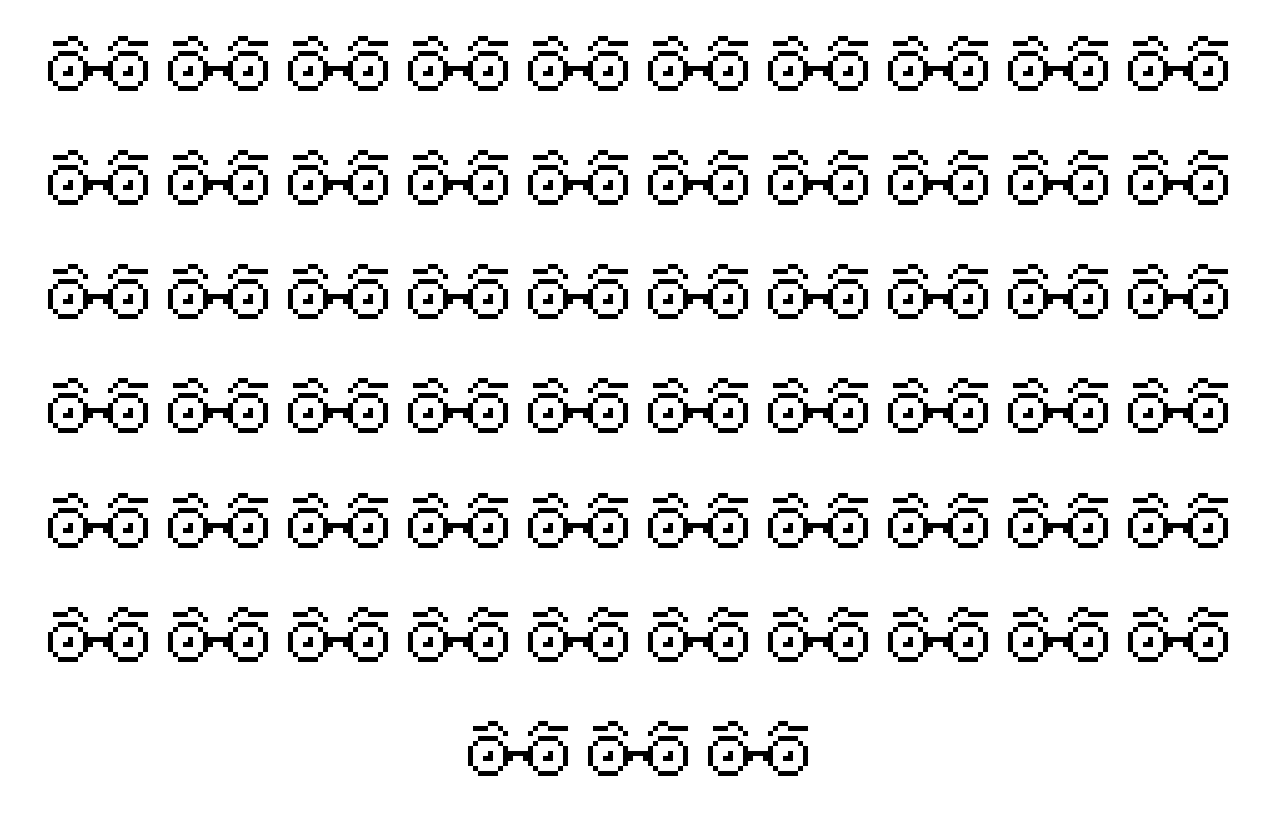
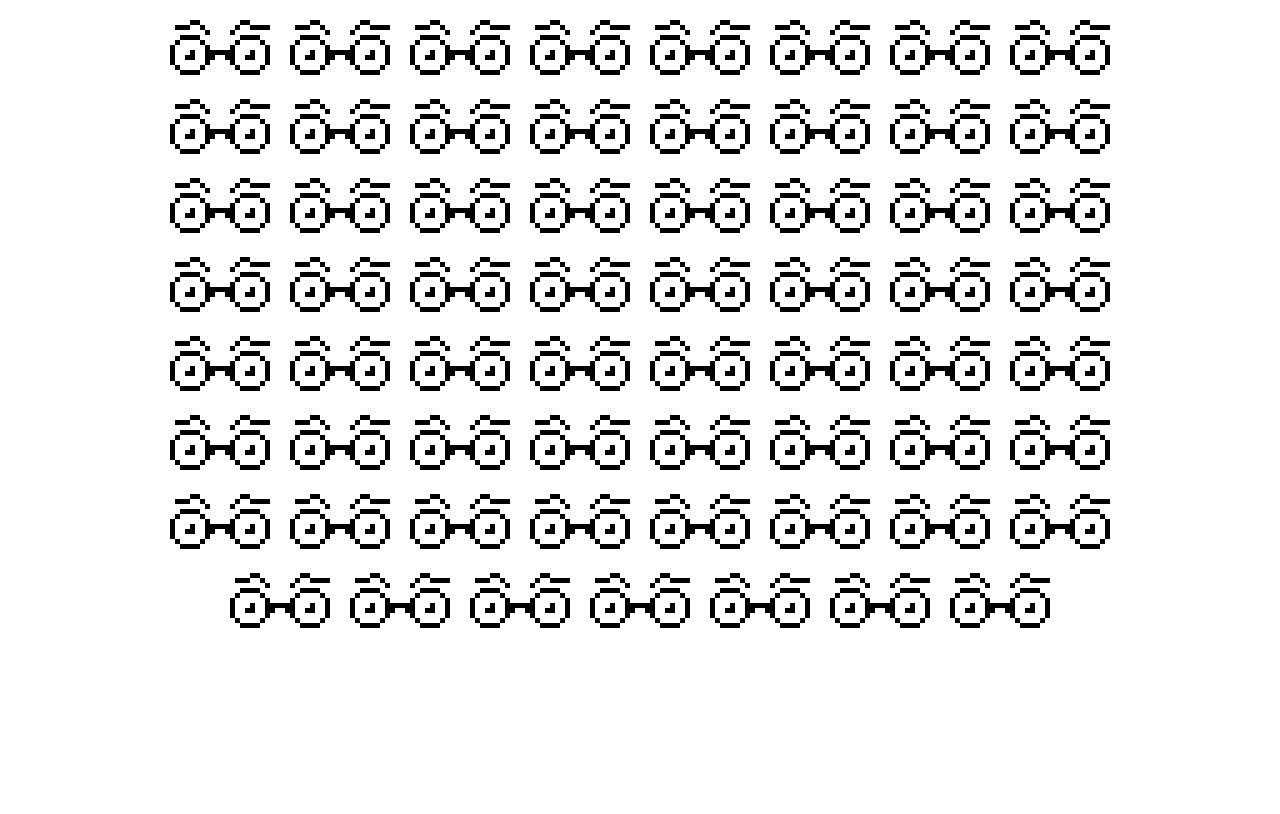
Before and after one commit to manske/eyes, a plain HTML site: page index.html in a window 1280 px wide. Drawn offline with Linux system fonts and the light colour scheme.

Commit message:
Changed size

```diff
--- a/style.css
+++ b/style.css
@@ -1,6 +1,7 @@
 #container {
-	width: 100vw;
-	height: 100vh;
+	width: 1000px;
+	height: 600px;
+	margin: 10px auto;
 	display: flex;
 	-webkit-flex-wrap: wrap;
     -ms-flex-wrap: wrap;
@@ -21,7 +22,7 @@
 
 .eyes {
 	display: inline-block;
-	margin-right: 20px;
+	margin: 10px;
 }
 #eyes svg rect {
 	-webkit-transform: translateY(5px);
```
